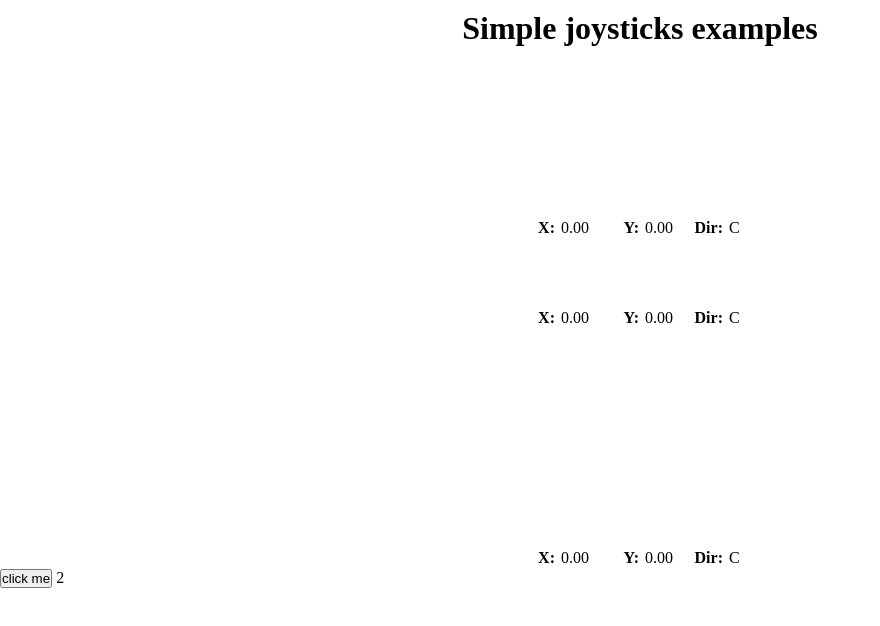
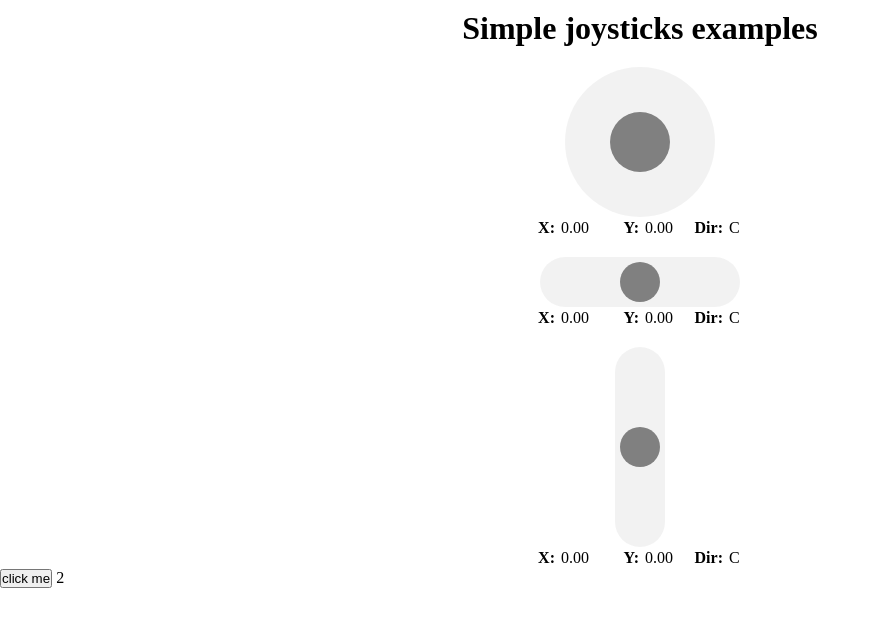
Before and after one commit to Trimple/FlexJoystick, a plain HTML site: page index.html in a window 1280 px wide. Shown: the whole page, without its empty margins (0-880 px from the left). Drawn offline with Linux system fonts and the light colour scheme; the site is published under a folder, as on GitHub Pages, so addresses that start at the root find nothing.

Commit message:
fixed the link to the js file

```diff
--- a/index.html
+++ b/index.html
@@ -5,7 +5,7 @@
     <meta name="viewport" content="width=device-width, initial-scale=1.0">
     <link rel="stylesheet" href="styles.css">
     <title>Simple example</title>
-    <script src="/FlexJoystick.js"></script>
+    <script src="FlexJoystick.js"></script>
 </head>
 <body>
     <h1>Simple joysticks examples</h1>
```
